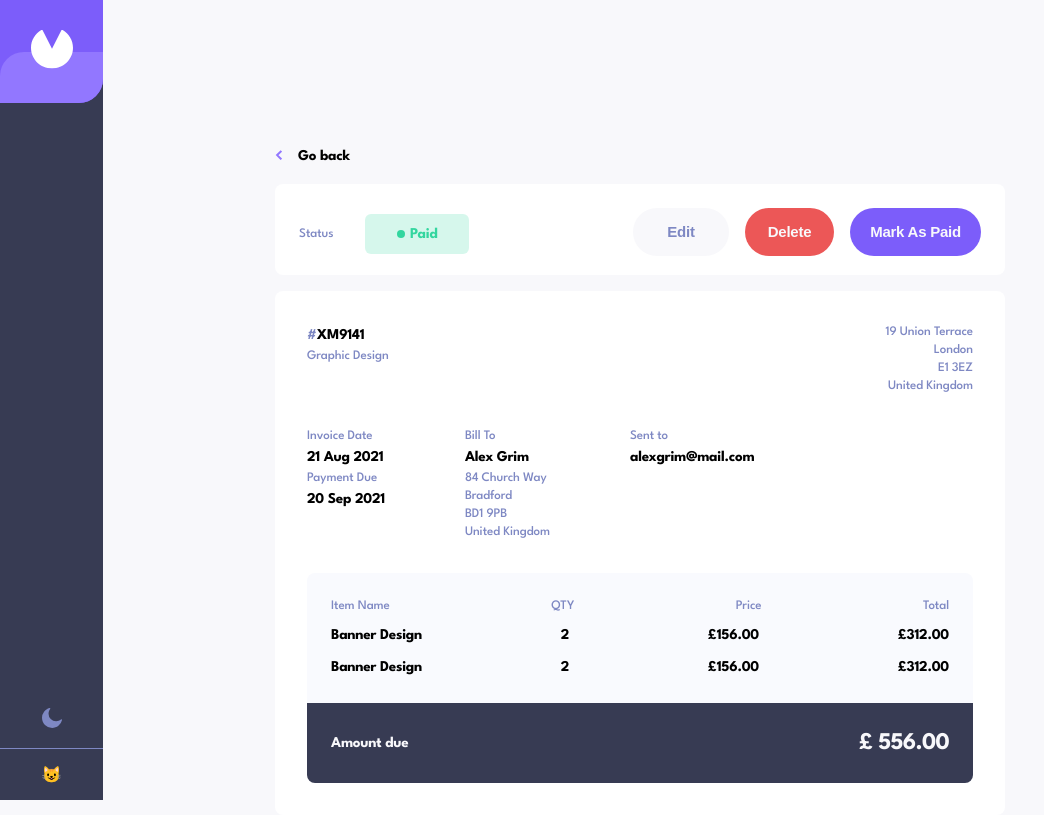
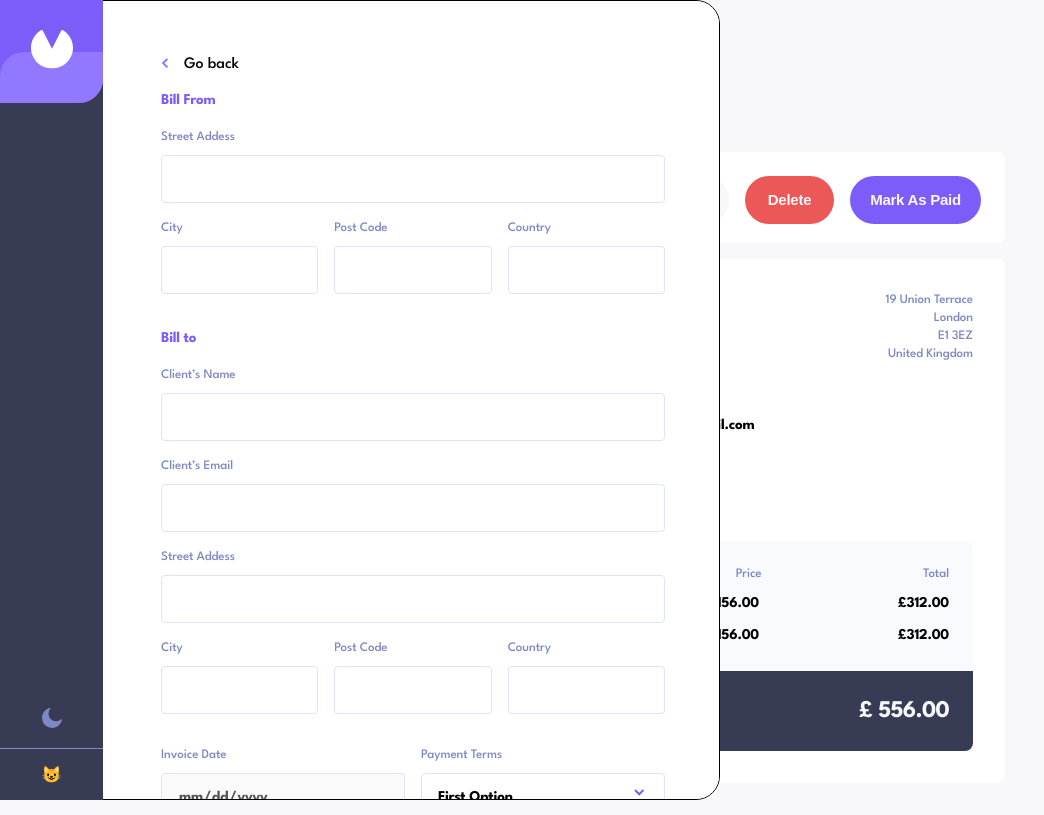
Before and after one commit to billybenntt/portfolio-project-6-invoice_app, a React (Vite) app: page /invoice/AA1449 in a window 1280 px wide. Shown: the whole page, without its empty margins (0-1044 px from the left). Built offline with nearby package versions, Linux system fonts and the light colour scheme.

Commit message:
added typescript redux hooks

```diff
--- a/src/components/InvoiceForm.tsx
+++ b/src/components/InvoiceForm.tsx
@@ -4,16 +4,24 @@ import IconPlus from '../assets/icon-plus.svg'
 import FormRowDate from "./subcomponents/FormRowDate.tsx";
 import FormRowSelect from "./subcomponents/FormRowSelect.tsx";
 import FormListItem from "./subcomponents/FormListItem.tsx";
+import {useAppSelector, useAppDispatch} from '../store/hooks.ts';
+import {closeForm} from "../features/Invoice/invoiceSlice.tsx";
 
 function InvoiceForm() {
 
-    const showBar = ""
-    const isEditing = true
+    const {showForm, isEditing} = useAppSelector(store => store.invoice)
+    const dispatch = useAppDispatch()
+
+
+    const handleForm = () => {
+        dispatch(closeForm())
+    }
+
 
     return (
-        <div className={`invoice-form ${showBar}`}>
+        <div className={`invoice-form ${showForm ? "show" : ""}`}>
             <div className="invoice-form-center">
-                <div className="invoice-form-return" onClick={() => console.log("back")}>
+                <div className="invoice-form-return" onClick={handleForm}>
                     <span>
                         <img src={IconArrowLeft} alt="icon-back"/>
                     </span>
--- a/src/features/Invoice/invoiceSlice.tsx
+++ b/src/features/Invoice/invoiceSlice.tsx
@@ -0,0 +1,40 @@
+import {createSlice} from '@reduxjs/toolkit';
+
+
+interface InvoiceState {
+    singleInvoice: object[]
+    showForm: boolean,
+    isLoading: boolean,
+    isEditing: boolean
+}
+
+const initialState: InvoiceState = {
+    singleInvoice: [],
+    showForm: true,
+    isLoading: true,
+    isEditing: false
+};
+
+
+const invoiceSlice = createSlice({
+    name: 'invoice',
+    initialState,
+    reducers: {
+        openForm: (state) => {
+            state.showForm = true
+        },
+        closeForm: (state) => {
+            state.showForm = false
+        },
+
+    },
+
+    extraReducers: (_) => {
+
+    },
+
+});
+
+
+export default invoiceSlice.reducer;
+export const { openForm, closeForm } = invoiceSlice.actions
--- a/src/pages/EmptyPage.tsx
+++ b/src/pages/EmptyPage.tsx
@@ -1,7 +1,5 @@
 import Navbar from "../components/Navbar.tsx";
-
 import FormListItem from "../components/subcomponents/FormListItem.tsx";
-
 function InvoicesMainPage() {
 
 
@@ -67,7 +65,6 @@ function InvoicesMainPage() {
 
                 </div>
 
-
             </main>
         </>
     )
--- a/src/pages/InvoicesMainPage.tsx
+++ b/src/pages/InvoicesMainPage.tsx
@@ -1,10 +1,12 @@
 import InvoiceList from "../components/InvoiceList.tsx";
+import InvoiceForm from "../components/InvoiceForm.tsx";
 
 function InvoicesMainPage() {
 
 
     return (
         <>
+            <InvoiceForm/>
             <main className="main-container">
                 <InvoiceList/>
             </main>
--- a/src/pages/invoicesSinglePage.tsx
+++ b/src/pages/invoicesSinglePage.tsx
@@ -1,22 +1,14 @@
-import Navbar from "../components/Navbar.tsx";
 import InvoiceCard from "../components/InvoiceCard.tsx";
-import invoice from "../data/sampleAllData.tsx";
+import InvoiceForm from "../components/InvoiceForm.tsx";
 
 
 function InvoicesSinglePage() {
-    const showInvoices = Object.keys(invoice).length > 0
 
     return (
         <>
-            <Navbar/>
-
-
+            <InvoiceForm/>
             <main className="main-container">
-                {showInvoices ? (
-                    <InvoiceCard/>
-                ) : (
-                    <h1>No Invoice</h1>
-                )}
+                <InvoiceCard/>
 
             </main>
         </>
--- /dev/null
+++ b/src/store/hooks.ts
@@ -0,0 +1,9 @@
+import { TypedUseSelectorHook, useDispatch, useSelector } from 'react-redux'
+import type { RootState, AppDispatch } from './store'
+
+// TYPESCRIPT REQUIRED
+
+// Use throughout your app instead of plain `useDispatch` and `useSelector`
+type DispatchFunc = () => AppDispatch
+export const useAppDispatch: DispatchFunc = useDispatch
+export const useAppSelector: TypedUseSelectorHook<RootState> = useSelector
--- a/src/store/store.tsx
+++ b/src/store/store.tsx
@@ -1,8 +1,19 @@
 import { configureStore } from '@reduxjs/toolkit'
 import AllInvoicesSlice from "../features/AllInvoices/allInvoicesSlice.tsx";
+import invoicesSlice from "../features/Invoice/invoiceSlice.tsx";
 
 export const store = configureStore({
   reducer: {
-      allInvoices: AllInvoicesSlice
+      allInvoices: AllInvoicesSlice,
+      invoice: invoicesSlice
   }
 })
+
+
+
+// TYPESCRIPT REQUIRED
+
+// Infer the `RootState` and `AppDispatch` types from the store itself
+export type RootState = ReturnType<typeof store.getState>
+// Inferred type: {invoices: invoicesState}
+export type AppDispatch = typeof store.dispatch
```
Also changed, not shown: src/styles/output.css (+0 -127 lines).
